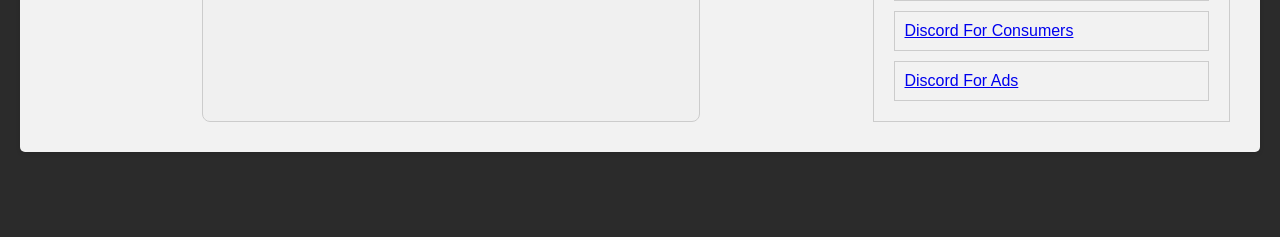
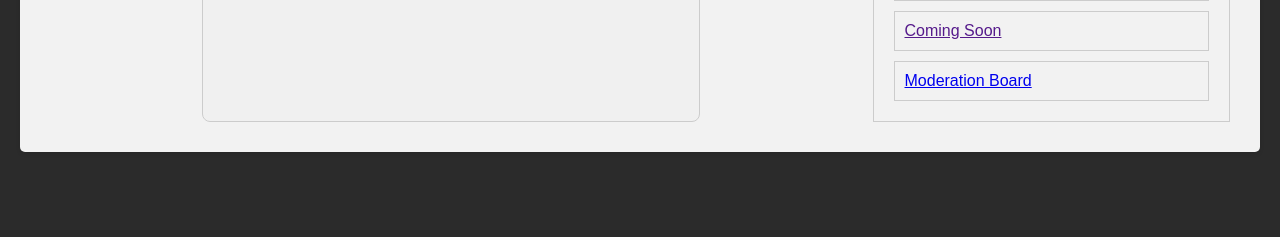
Before and after one commit to smoke-wolf/GitHub-Package-Manager, a Python web app: template System/Drive/templates/index.html in a window 1280 px wide. Shown: the part 190-427 px from the top of the page. Run offline with Jinja, Linux system fonts and the light colour scheme; the template is opened without the code that fills it, so the values that code supplies are empty.

Commit message:
Update index.html

```diff
--- a/System/Drive/templates/index.html
+++ b/System/Drive/templates/index.html
@@ -31,18 +31,20 @@
         <p>Experience the services that set us apart.</p>
       </div>
       <div class="placeholder-info">
-        <a href="https://discord.gg/6fUH7QjpBq" target="_blank">Discord For Consumers</a>
+        <a href="" target="_blank">Coming Soon</a>
       </div>
 
       <div class="placeholder-info">
-         <a href="https://discord.gg/yP8AABKn" target="_blank">Discord For Ads</a>
+         <a href="https://vercel.com/smoke-wolf/gpm-web/logs?page=1&timeline=past30Minutes" target="_blank">Moderation Board</a>
 
       </div>
     </div>
   </div>
 
 <!-- Place this script block just before the closing </body> tag -->
+<!-- Place this script block just before the closing </body> tag -->
 <script>
+document.addEventListener("DOMContentLoaded", function() {
   const clientList = document.getElementById("clientList");
 
   async function fetchAndDisplayData() {
@@ -90,7 +92,7 @@
   // Fetch and display data every 30 seconds
   setInterval(fetchAndDisplayData, 30000); // 30 seconds in milliseconds
 
-  // Redirect to GitHub when the link is clicked
+  // Redirect to GitHub when the "Visit GitHub" link is clicked
   clientList.addEventListener("click", event => {
     const target = event.target;
     if (target.tagName === "A" && target.textContent === "Visit GitHub") {
@@ -98,7 +100,25 @@
       window.location.href = target.href;
     }
   });
+
+  // Redirect to the Discord link when the "Discord For Consumers" link is clicked
+  const discordLink = document.querySelector("a[href='https://discord.gg/6fUH7QjpBq']");
+  if (discordLink) {
+    discordLink.addEventListener("click", event => {
+      event.preventDefault();
+      window.location.href = discordLink.href;
+    });
+  }
+
+  // Redirect to the Moderation Board link when the "Moderation Board" link is clicked
+  const moderationLink = document.querySelector("a[href='https://vercel.com/smoke-wolf/gpm-web/logs?page=1&timeline=past30Minutes']");
+  if (moderationLink) {
+    moderationLink.addEventListener("click", event => {
+      event.preventDefault();
+      window.location.href = moderationLink.href;
+    });
+  }
+});
 </script>
-
 </body>
 </html>
```
